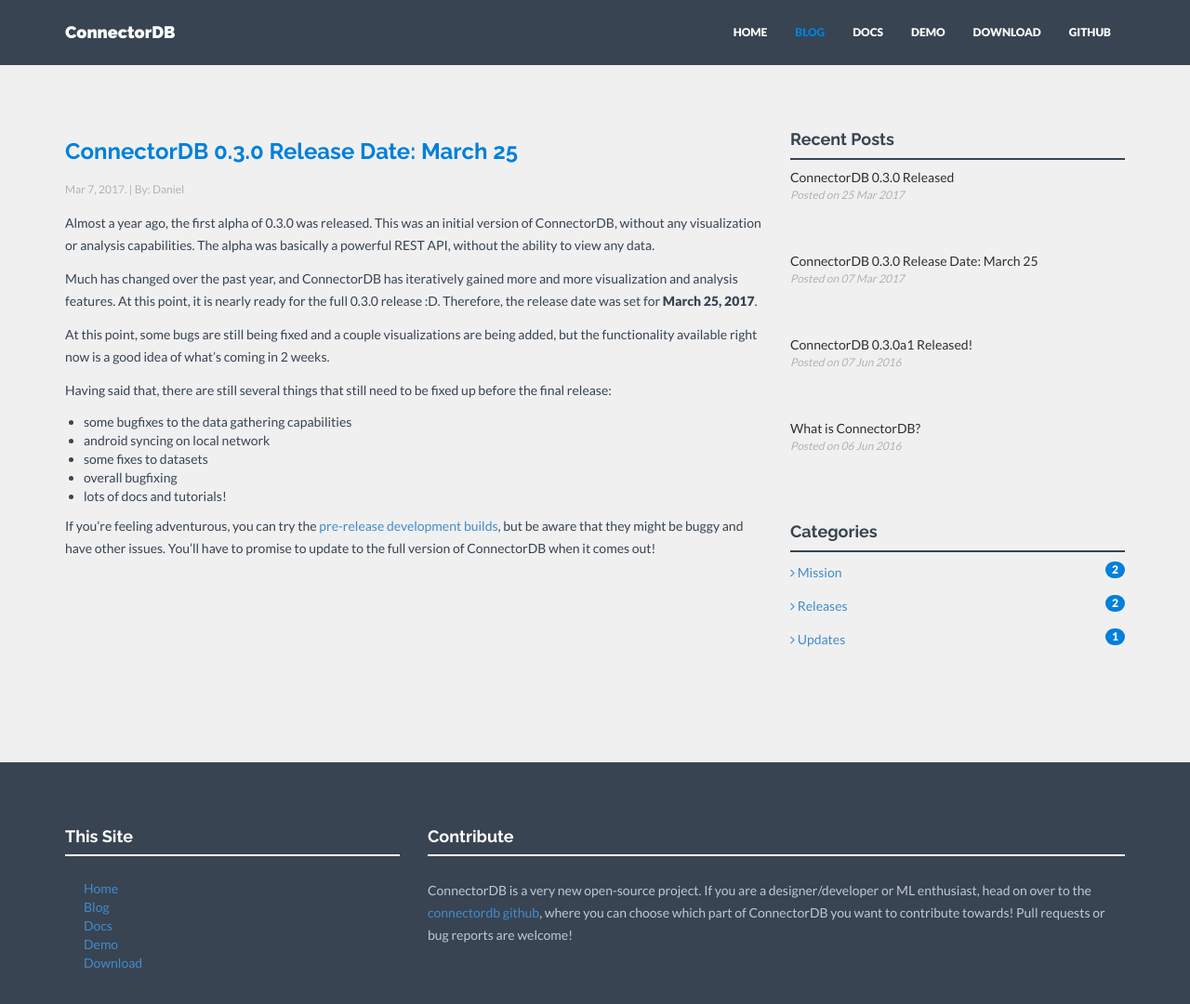
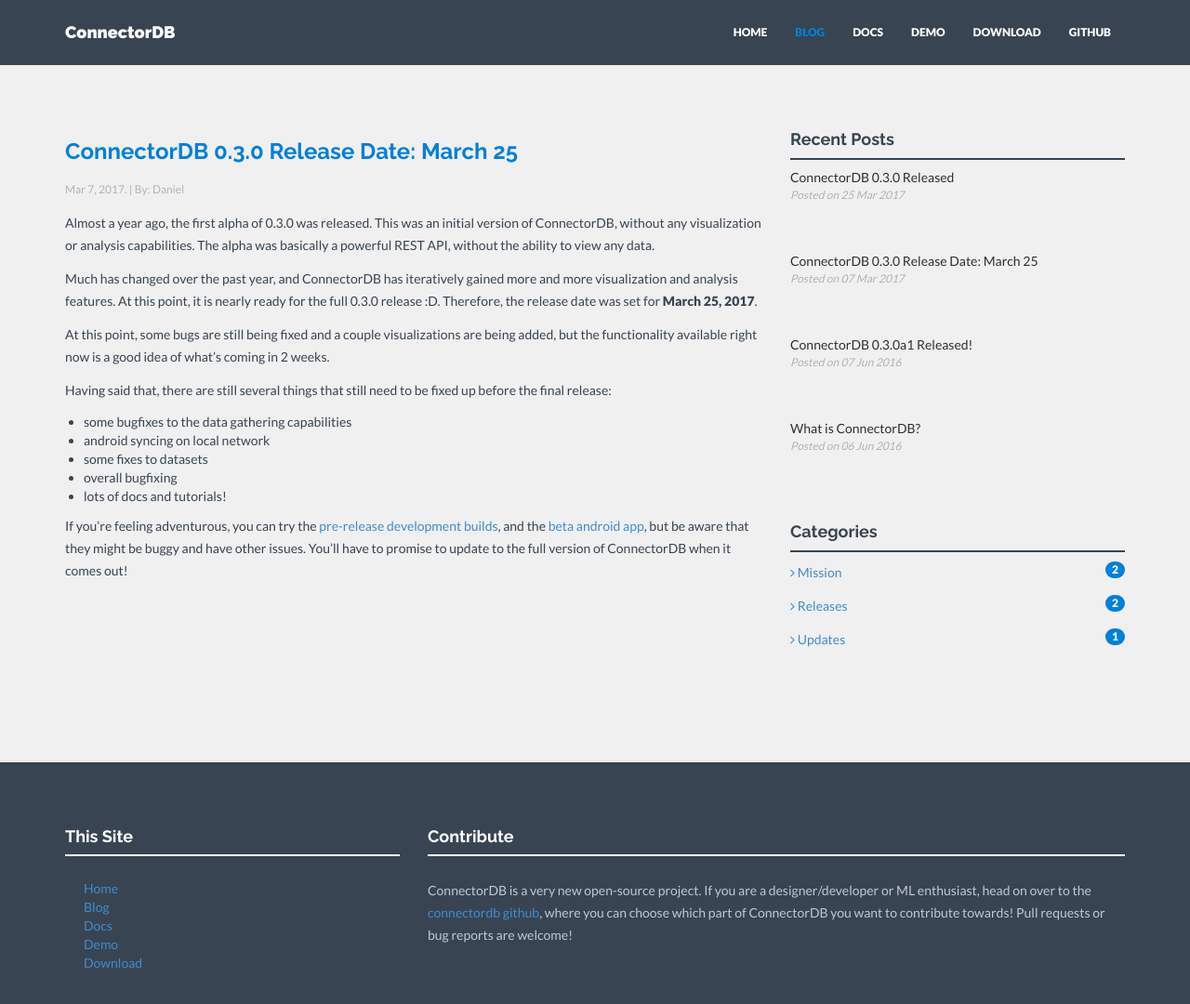
Before and after one commit to connectordb/connectordb.io, a Jekyll site: the page built from _posts/blog/2017-03-07-0.3.0-release-soon.md, in a window 1280 px wide and 1118 px high. Shown: the top 1080 px of the window at 93% size. Built offline with Jekyll 4.4.1, drawn with Linux system fonts in a browser that asks for light colours; nearby versions of some CDN libraries.

Commit message:
Added android link to blog post

```diff
--- a/_posts/blog/2017-03-07-0.3.0-release-soon.md
+++ b/_posts/blog/2017-03-07-0.3.0-release-soon.md
@@ -25,5 +25,5 @@
 - overall bugfixing
 - lots of docs and tutorials!
 
-If you're feeling adventurous, you can try the [pre-release development builds](https://keybase.pub/dkumor/connectordb), but be aware that they might be buggy
+If you're feeling adventurous, you can try the [pre-release development builds](https://keybase.pub/dkumor/connectordb), and the [beta android app](https://play.google.com/apps/testing/com.connectordb_android), but be aware that they might be buggy
 and have other issues. You'll have to promise to update to the full version of ConnectorDB when it comes out!
```
